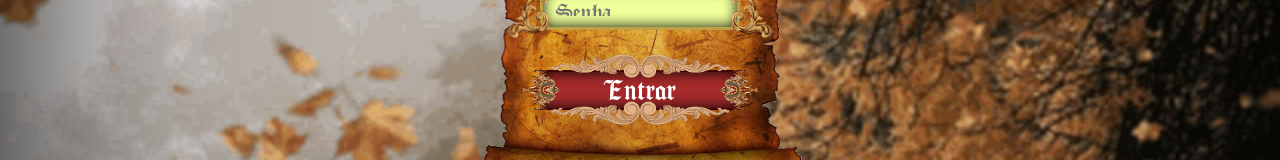
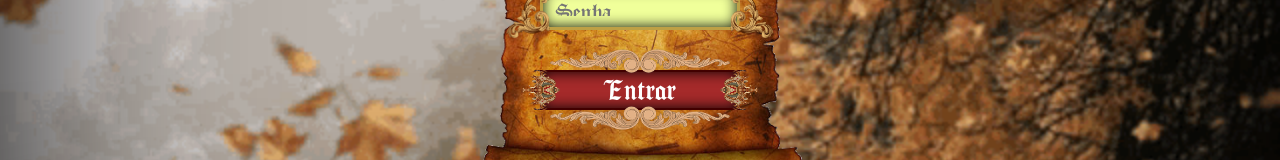
Before and after one commit to vitorfail/rpg, a Next.js app: page /login in a window 1280 px wide. Shown: the part 420-580 px from the top of the page. Built offline with nearby package versions, Linux system fonts and the light colour scheme.

Commit message:
ajustando o botao globals.css

```diff
--- a/src/app/globals.css
+++ b/src/app/globals.css
@@ -127,11 +127,11 @@ a {
 background-repeat: no-repeat;
 }
 .button button::after{
-  bottom: -50%;
+  bottom: -63%;
   transform: rotateZ(180deg);
 }
 .button button::before{
-  top: -50%;
+  top: -63%;
   transform: rotateZ(0deg);
 }
 .button::before, .button::after{
@@ -176,10 +176,10 @@ background-repeat: no-repeat;
   cursor: pointer;
 }
 .button button:hover::after, .menu button:focus::after{
-  bottom: -45%;
+  bottom: -48%;
 }
 .button button:hover::before, .menu button:focus::before{
-  top: -45%;
+  top: -48%;
 }
 .button:hover::after, .menu .button:focus::after{
   right: -8%;
```
